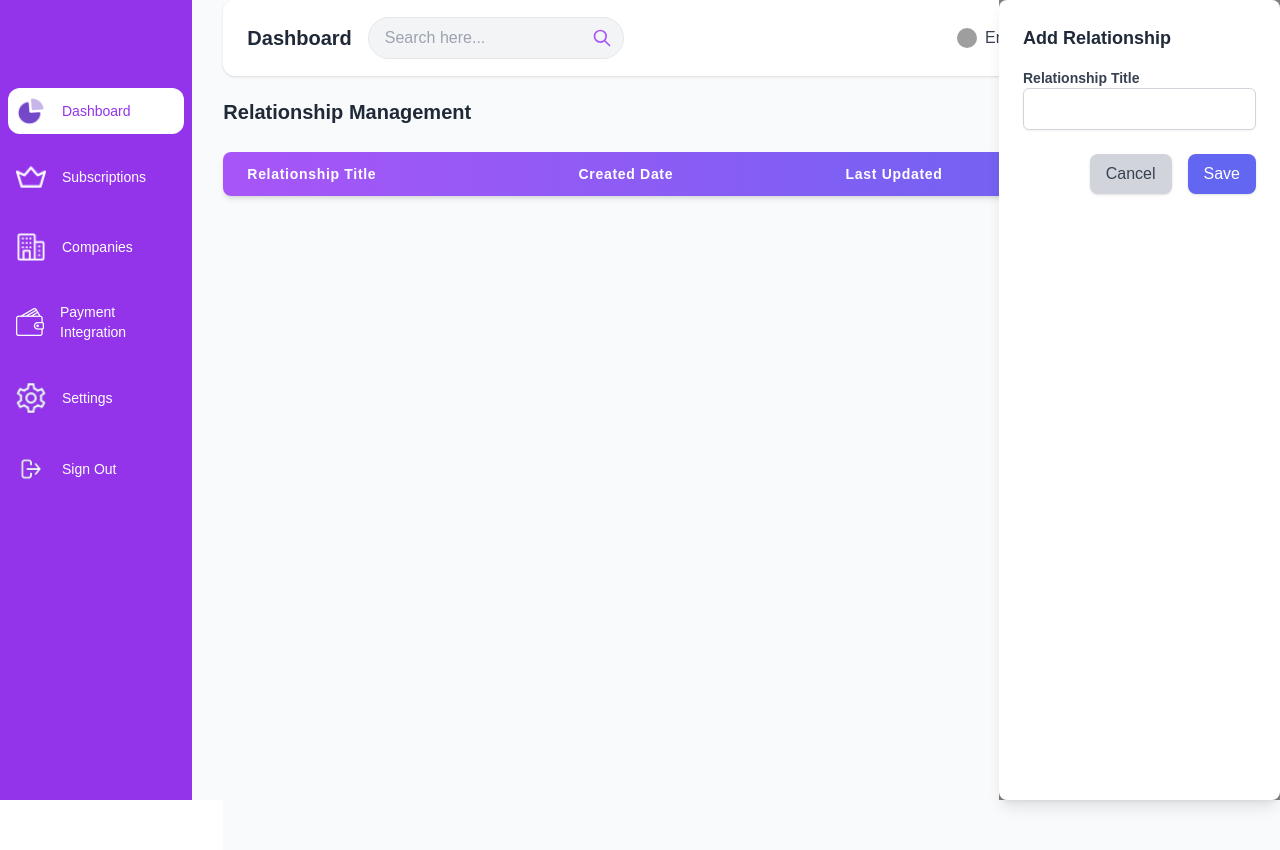
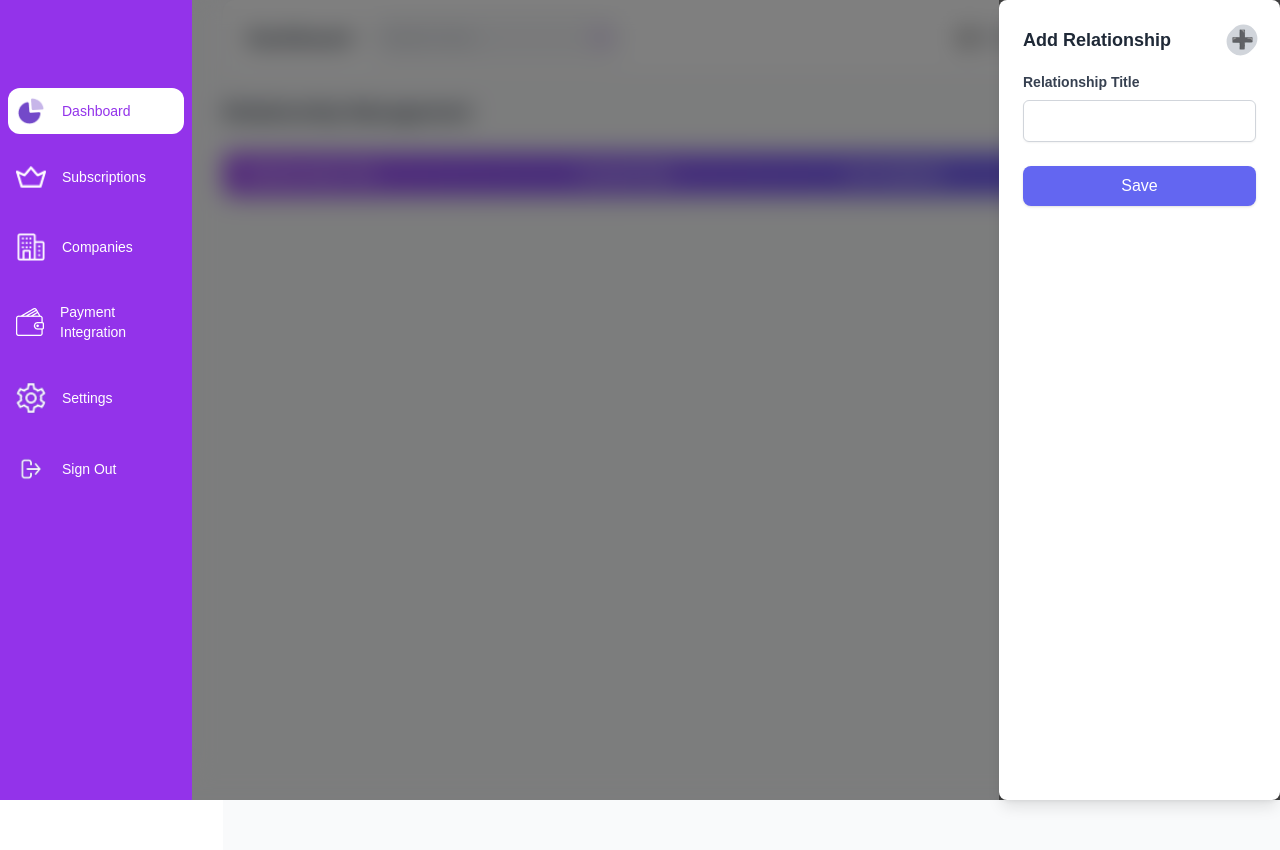
Before and after one commit to sky1team4/syp_admin_fe, a Next.js app: page /admin/relationshipManagment in a window 1280 px wide. Both pictures are taken after a click on the button "+ Add Relationship". Shown: the top 850 px of the page. Built offline with nearby package versions, Linux system fonts and the light colour scheme; grey boxes are pictures that could not be loaded.

Commit message:
popup move to left side

```diff
--- a/src/app/admin/relationshipManagment/page.js
+++ b/src/app/admin/relationshipManagment/page.js
@@ -1,4 +1,4 @@
-"use client"
+"use client";
 
 import React, { useState } from "react";
 import data from "../../../../lib/relationshipdata"; // Import JSON data
@@ -49,7 +49,7 @@ const RelationshipManagement = () => {
   };
 
   return (
-    <div className=" bg-gray-50 min-h-screen w-full flex flex-col gap-4">
+    <div className="bg-gray-50 min-h-screen w-full flex flex-col gap-4 relative">
       <div className="flex justify-between items-center mr-2">
         <h1 className="text-xl font-bold text-gray-800">Relationship Management</h1>
         <button
@@ -98,11 +98,18 @@ const RelationshipManagement = () => {
       </div>
 
       {showModal && (
-        <AddRelationshipPopup
-          onClose={handleCloseModal}
-          onSave={handleSaveRelationships}
-          editingRelationship={editingRelationship}
-        />
+        <>
+          {/* Overlay */}
+          <div className="fixed inset-0  bg-black bg-opacity-50 backdrop-blur-md transition-opacity duration-300"></div>
+
+          {/* Popup */}
+          <AddRelationshipPopup
+            className="transition-transform duration-1min transform translate-x-full animate-slide-in fixed inset-0 z-50"
+            onClose={handleCloseModal}
+            onSave={handleSaveRelationships}
+            editingRelationship={editingRelationship}
+          />
+        </>
       )}
     </div>
   );
--- a/src/app/components/CrudPopup.jsx
+++ b/src/app/components/CrudPopup.jsx
@@ -26,12 +26,17 @@ const AddRelationshipPopup = ({ onClose, onSave, editingRelationship }) => {
   return (
     <div className="fixed inset-y-0 right-0 bg-black bg-opacity-50 flex items-center justify-center justify-end z-20">
       <div className="bg-white p-6 rounded-lg shadow-lg max-w-md w-full z-50 h-screen">
-        <h2 className="text-lg font-bold text-gray-800 mb-4">
-          {editingRelationship ? "Edit Relationship" : "Add Relationship"}
-        </h2>
+        <div className="popup-header flex items-center justify-between">
+          <h2 className="text-lg font-bold text-gray-800 mb-4">
+            {editingRelationship ? "Edit Relationship" : "Add Relationship"}
+          </h2>
+          <button onClick={onClose} className="close-button bg-gray-300 rounded-full 0 mb-4 rotate-45 p-1" title="Close">
+            ✖️
+          </button>
+        </div>
         <div className="flex flex-col space-y-4">
           {/* Relationship Title Input */}
-          <div>
+          <div className="flex flex-col gap-2">
             <label htmlFor="title" className="block text-sm font-semibold text-gray-700">
               Relationship Title
             </label>
@@ -48,14 +53,8 @@ const AddRelationshipPopup = ({ onClose, onSave, editingRelationship }) => {
         {/* Action Buttons */}
         <div className="mt-6 flex justify-end space-x-4">
           <button
-            onClick={onClose}
-            className="px-4 py-2 bg-gray-300 text-gray-700 rounded-lg shadow hover:bg-gray-400 transition duration-300"
-          >
-            Cancel
-          </button>
-          <button
             onClick={handleSave}
-            className="px-4 py-2 bg-indigo-500 text-white rounded-lg shadow hover:bg-indigo-600 transition duration-300"
+            className="px-4 py-2  w-full bg-indigo-500 text-white rounded-lg shadow hover:bg-indigo-600 transition duration-300"
           >
             Save
           </button>
--- a/tailwind.config.mjs
+++ b/tailwind.config.mjs
@@ -1,5 +1,5 @@
 /** @type {import('tailwindcss').Config} */
-export default {
+module.exports = {
   content: [
     "./src/pages/**/*.{js,ts,jsx,tsx,mdx}",
     "./src/components/**/*.{js,ts,jsx,tsx,mdx}",
@@ -11,6 +11,18 @@ export default {
         background: "var(--background)",
         foreground: "var(--foreground)",
       },
+      animation: {
+        "slide-in": "slideIn 1min ease-in-out forwards", // Custom animation using the extended 1min duration
+      },
+      transitionDuration: {
+        "1min": "120000ms", // Add a custom duration of 1 minute
+      },
+      keyframes: {
+        slideIn: {
+          "0%": { transform: "translateX(100%)", opacity: "0" }, // Start off-screen to the right
+          "100%": { transform: "translateX(0)", opacity: "1" },  // End at its original position
+        },
+      },
     },
   },
   plugins: [],
```
